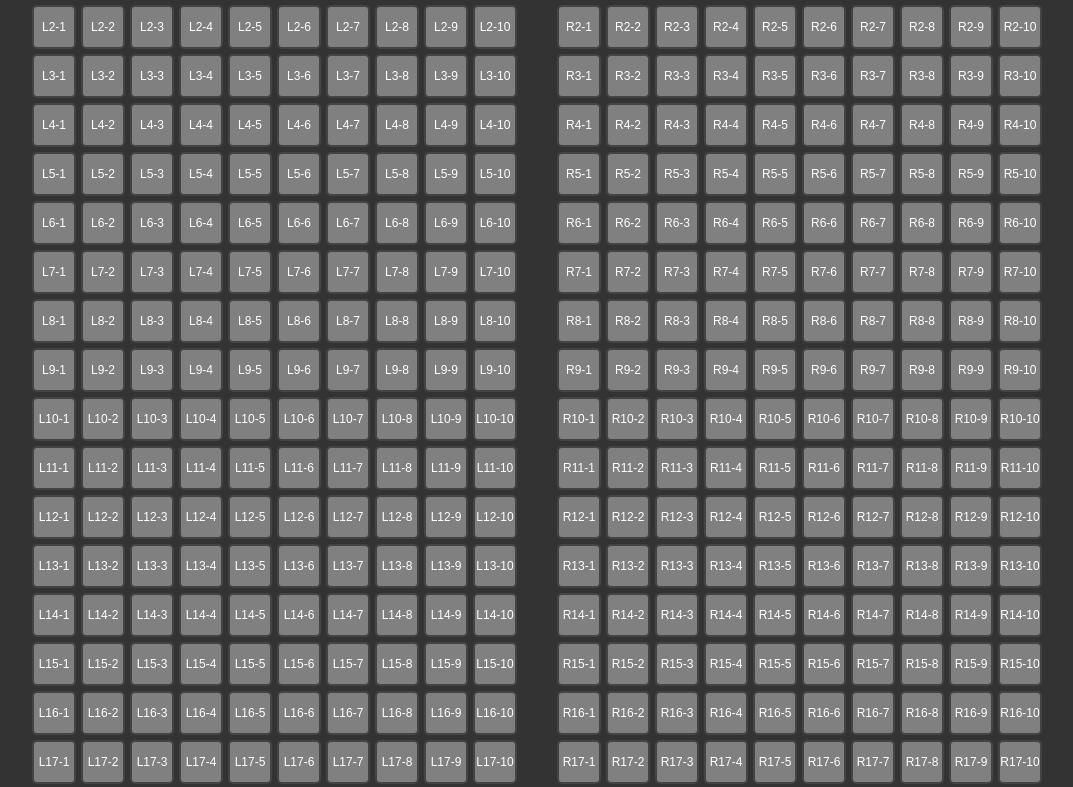
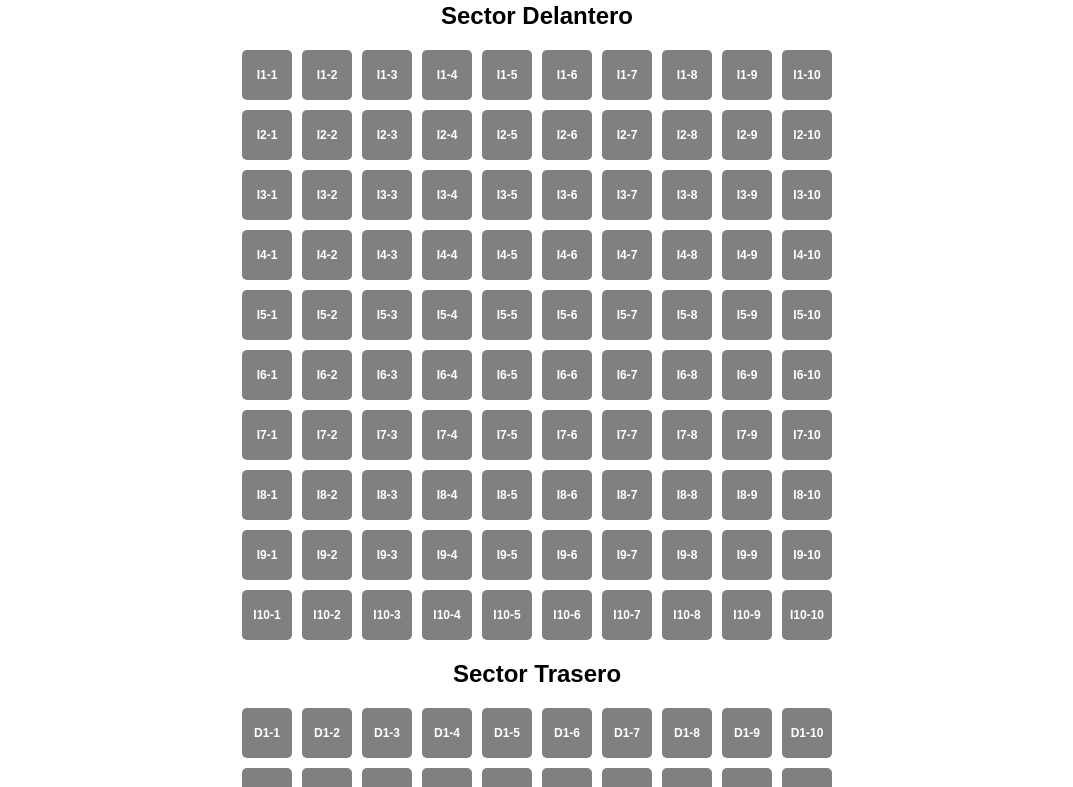
Before and after one commit to yenika13/teatroavenida, a plain HTML site: page index.html in a window 1280 px wide. Shown: the part 75-862 px from the top of the page, without its empty margins (103-1176 px from the left). Drawn offline with Linux system fonts and the light colour scheme.

Commit message:
bien
bien

```diff
--- a/index.html
+++ b/index.html
@@ -3,22 +3,17 @@
 <head>
     <meta charset="UTF-8">
     <meta name="viewport" content="width=device-width, initial-scale=1.0">
-    <title>Mapa de Asientos del Cine</title>
+    <title>Selecciona tus Asientos</title>
     <link rel="stylesheet" href="styles.css">
 </head>
 <body>
-    <!-- Bloque Izquierdo -->
-    <div class="cinema-block" id="block-left-container">
-        <div class="block-title">Bloque Izquierdo</div>
-        <div class="seats-grid" id="block-left"></div>
+    <h1>Selecciona tus Asientos</h1>
+    <div id="cine">
+        <h2>Sector Delantero</h2>
+        <div class="fila" id="delantero"></div>
+        <h2>Sector Trasero</h2>
+        <div class="fila" id="trasero"></div>
     </div>
-
-    <!-- Bloque Derecho -->
-    <div class="cinema-block" id="block-right-container">
-        <div class="block-title">Bloque Derecho</div>
-        <div class="seats-grid" id="block-right"></div>
-    </div>
-
     <script src="script.js"></script>
 </body>
 </html>
--- a/script.js
+++ b/script.js
@@ -1,24 +1,18 @@
-// script.js
-function createSeats(blockId, prefix) {
-    const block = document.getElementById(blockId);
-    for (let row = 1; row <= 20; row++) {
-        for (let seat = 1; seat <= 10; seat++) {
-            const seatElement = document.createElement('div');
-            seatElement.classList.add('seat');
-            seatElement.id = `${prefix}${row}-${seat}`;
-            seatElement.textContent = `${prefix}${row}-${seat}`;
-
-            // Añadir un event listener para seleccionar/desmarcar el asiento
-            seatElement.addEventListener('click', function() {
-                // Alternar la clase 'occupied'
-                this.classList.toggle('occupied');
+const crearAsientos = (sector, filas, letraSector) => {
+    const sectorDiv = document.getElementById(sector);
+    for (let i = 1; i <= filas; i++) {
+        for (let j = 1; j <= 10; j++) {
+            const asiento = document.createElement('div');
+            asiento.classList.add('asiento');
+            asiento.innerHTML = `<span>${letraSector}${i}-${j}</span>`; // Abreviación con letra
+            asiento.addEventListener('click', () => {
+                asiento.classList.toggle('seleccionado');
             });
-
-            block.appendChild(seatElement);
+            sectorDiv.appendChild(asiento);
         }
     }
-}
+};
 
-// Crear los asientos para ambos bloques
-createSeats('block-left', 'L');
-createSeats('block-right', 'R');
+// Crear asientos con letra "I" para el sector delantero y "D" para el trasero
+crearAsientos('delantero', 10, 'I');
+crearAsientos('trasero', 10, 'D');
--- a/styles.css
+++ b/styles.css
@@ -1,71 +1,57 @@
-/* styles.css */
+* {
+    box-sizing: border-box;
+    margin: 0;
+    padding: 0;
+}
 
 body {
-    display: flex;
-    justify-content: center;
-    align-items: center;
-    min-height: 100vh;
-    margin: 0;
-    background-color: #333;
     font-family: Arial, sans-serif;
-    color: #fff;
+    text-align: center;
+    padding: 20px;
 }
 
-.cinema-container {
-    display: flex;
-    justify-content: space-between;
-    width: 80%; /* Ajusta el ancho del contenedor según sea necesario */
-    margin: 0 auto; /* Centra el contenedor horizontalmente */
-}
-
-.cinema-block {
+#cine {
     display: flex;
     flex-direction: column;
     align-items: center;
-    margin: 0 20px; /* Margen entre los bloques */
 }
 
-.block-title {
-    font-size: 18px;
-    margin-bottom: 10px;
+h1, h2 {
+    margin-bottom: 20px;
 }
 
-.seats-grid {
+.fila {
     display: grid;
     grid-template-columns: repeat(10, 1fr);
-    gap: 5px;
+    gap: 10px;
+    margin-bottom: 20px;
 }
 
-.seat {
-    width: 35px;
-    height: 35px;
+.asiento {
+    width: 50px;
+    height: 50px;
     background-color: gray;
     border-radius: 5px;
+    display: flex;
+    align-items: center;
+    justify-content: center;
     cursor: pointer;
-    display: flex;
-    justify-content: center;
-    align-items: center;
-    font-size: 10px;
-    transition: background-color 0.3s;
-    border: 2px solid #444;
+    font-size: 12px;
+    color: white;
 }
 
-.seat.occupied {
+.asiento span {
+    font-weight: bold; /* Negrita para la letra */
+}
+
+.asiento.seleccionado {
     background-color: green;
 }
 
-.seat:hover {
-    background-color: #555;
-}
-
-@media (min-width: 768px) {
-    .seats-grid {
-        grid-template-columns: repeat(10, 1fr);
-    }
-
-    .seat {
-        width: 40px;
-        height: 40px;
-        font-size: 12px;
+@media (max-width: 600px) {
+    .asiento {
+        width: 35px;
+        height: 35px;
+        font-size: 10px;
     }
 }
```
